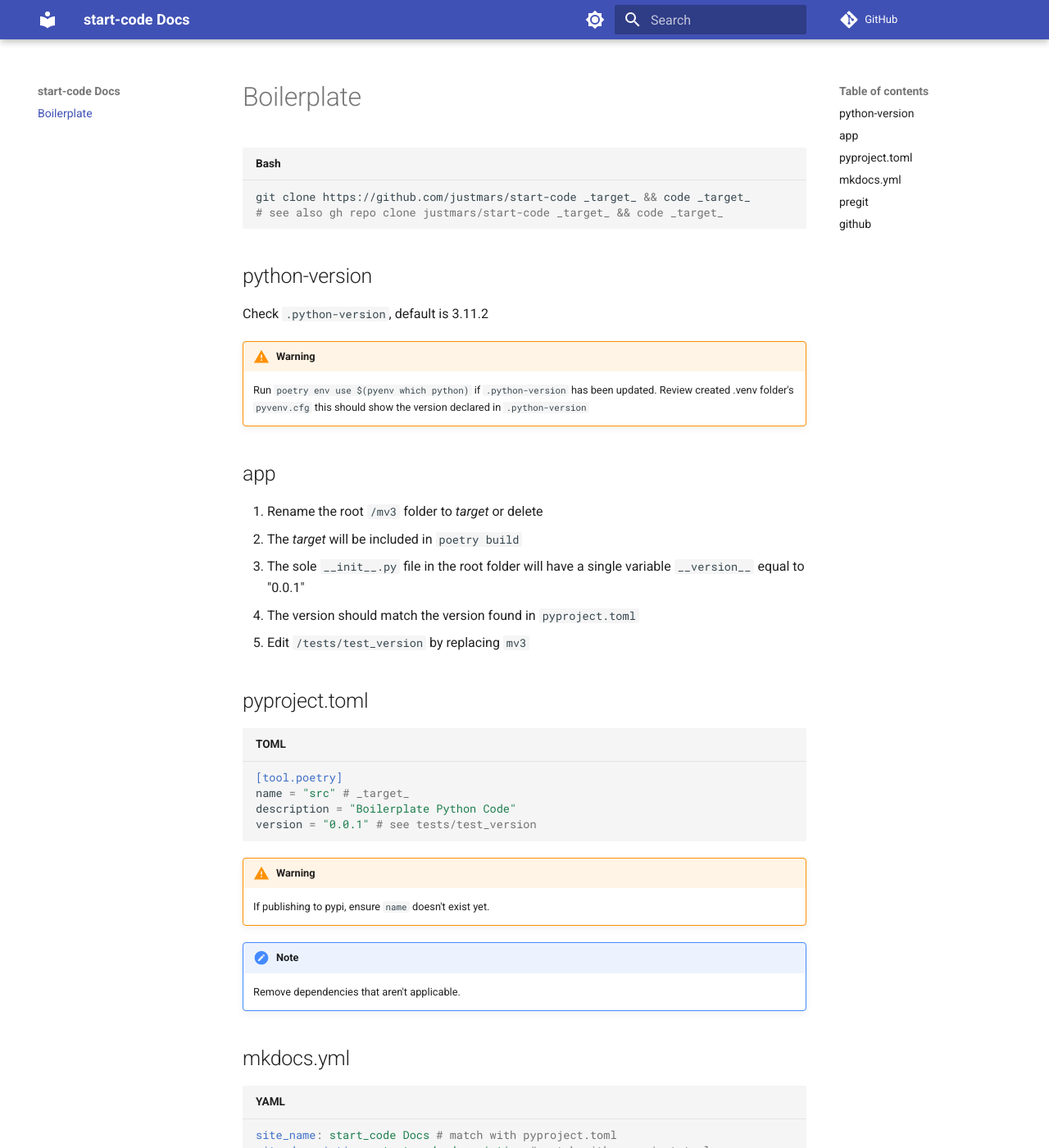
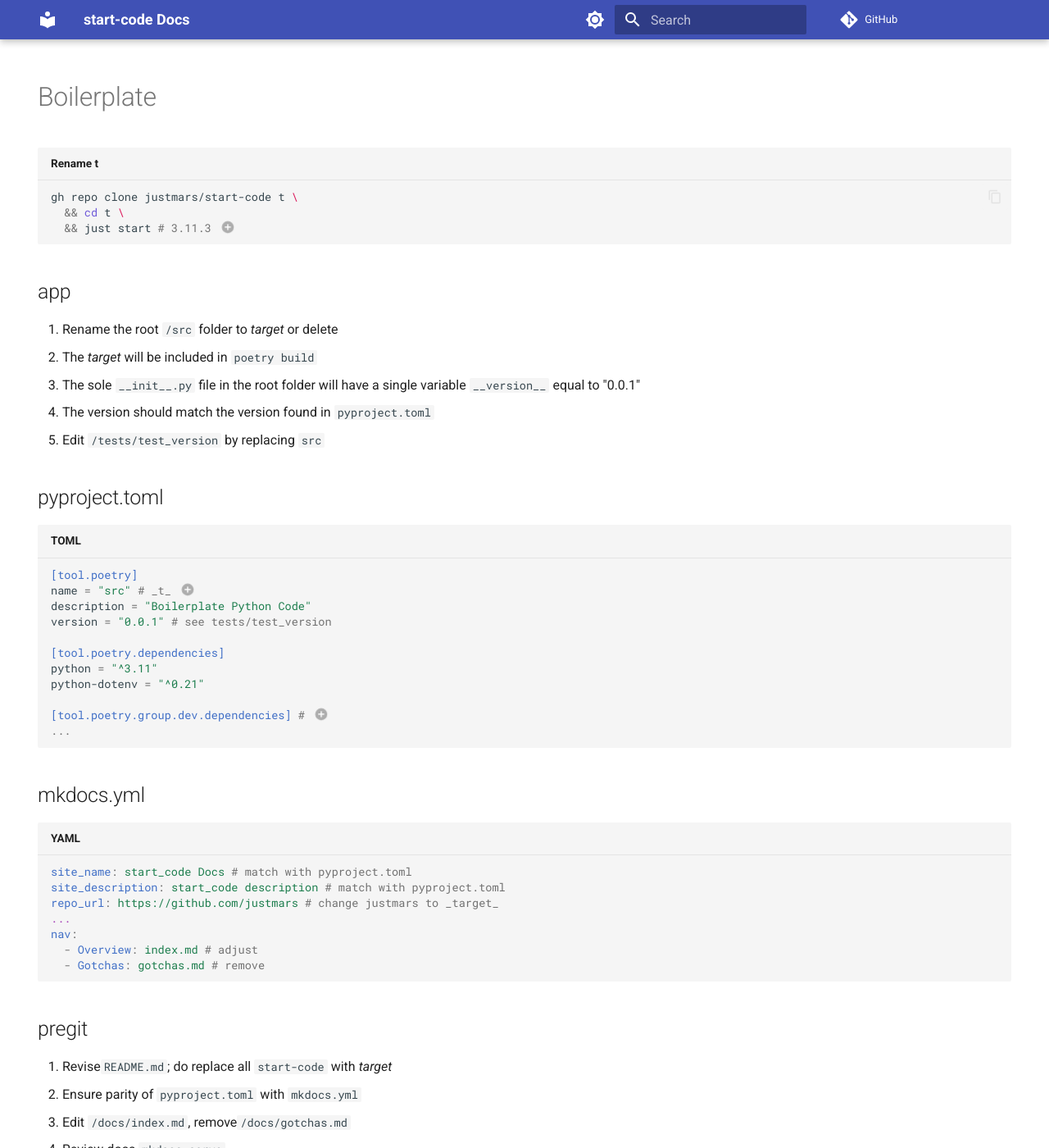
Before and after one commit to justmars/start-code, an MkDocs documentation site: the page built from docs/index.md, in a window 1280 px wide and 1400 px high. Shown: the whole window at 82% size. Built offline with MkDocs 1.6.1 and Material for MkDocs 9.7.7, drawn with Linux system fonts in a browser that asks for light colours; comment, search, counter and statistics services are not loaded.

Commit message:
feat: update

````diff
--- a/docs/index.md
+++ b/docs/index.md
@@ -1,42 +1,48 @@
+---
+hide:
+- navigation
+- toc
+---
 # Boilerplate
 
-```sh
-git clone https://github.com/justmars/start-code _target_ && code _target_
-# see also gh repo clone justmars/start-code _target_ && code _target_
+```{ .sh .copy title="Rename t" }
+gh repo clone justmars/start-code t \
+  && cd t \
+  && just start # 3.11.3 (1)
 ```
 
-## python-version
+1. Check `.python-version`
 
-Check `.python-version`, default is 3.11.2
+    !!! warning
 
-!!! warning
-
-    Run `poetry env use $(pyenv which python)` if `.python-version` has been updated. Review created .venv folder's `pyvenv.cfg` this should show the version declared in `.python-version`
+        Review created .venv folder's `pyvenv.cfg` this should show the version declared in `.python-version`
 
 ## app
 
-1. Rename the root `/mv3` folder to _target_ or delete
+1. Rename the root `/src` folder to _target_ or delete
 2. The _target_ will be included in `poetry build`
 3. The sole `__init__.py` file in the root folder will have a single variable `__version__` equal to "0.0.1"
 4. The version should match the version found in `pyproject.toml`
-5. Edit `/tests/test_version` by replacing `mv3`
+5. Edit `/tests/test_version` by replacing `src`
 
 ## pyproject.toml
 
 ```toml
 [tool.poetry]
-name = "src" # _target_
+name = "src" # _t_ (1)
 description = "Boilerplate Python Code"
 version = "0.0.1" # see tests/test_version
+
+[tool.poetry.dependencies]
+python = "^3.11"
+python-dotenv = "^0.21"
+
+[tool.poetry.group.dev.dependencies] # (2)
+...
 ```
 
-!!! warning
-
-    If publishing to pypi, ensure `name` doesn't exist yet.
-
-!!! note
-
-    Remove dependencies that aren't applicable.
+1. If publishing to pypi, ensure `name` doesn't exist yet.
+2. Remove dependencies that aren't applicable.
 
 ## mkdocs.yml
 
--- a/mkdocs.yml
+++ b/mkdocs.yml
@@ -1,12 +1,14 @@
 site_name: start-code Docs
-site_description: Simple Python boilerate
+site_description: Boilerplate python
 site_url: https://mv3.dev
 site_author: Marcelino Veloso III
-repo_url: https://github.com/justmars/start-python
+repo_url: https://github.com/justmars/start-django
+dev_addr: '127.0.0.1:8001'
 theme:
   name: "material"
   features:
     - content.tabs.link
+    - content.code.annotate
   palette:
     - media: "(prefers-color-scheme: light)"
       scheme: default
@@ -56,6 +58,8 @@
   - pymdownx.highlight:
       anchor_linenums: true
       auto_title: true
+      line_spans: __span
+      pygments_lang_class: true
   - pymdownx.inlinehilite
   - pymdownx.snippets
   - pymdownx.superfences:
````
Also changed, not shown: .pre-commit-config.yaml (+2 -9 lines), README.md (+2 -2 lines), pyproject.toml (+15 -18 lines), src/__init__.py (renamed from mv3/__init__.py), 5 other files.
